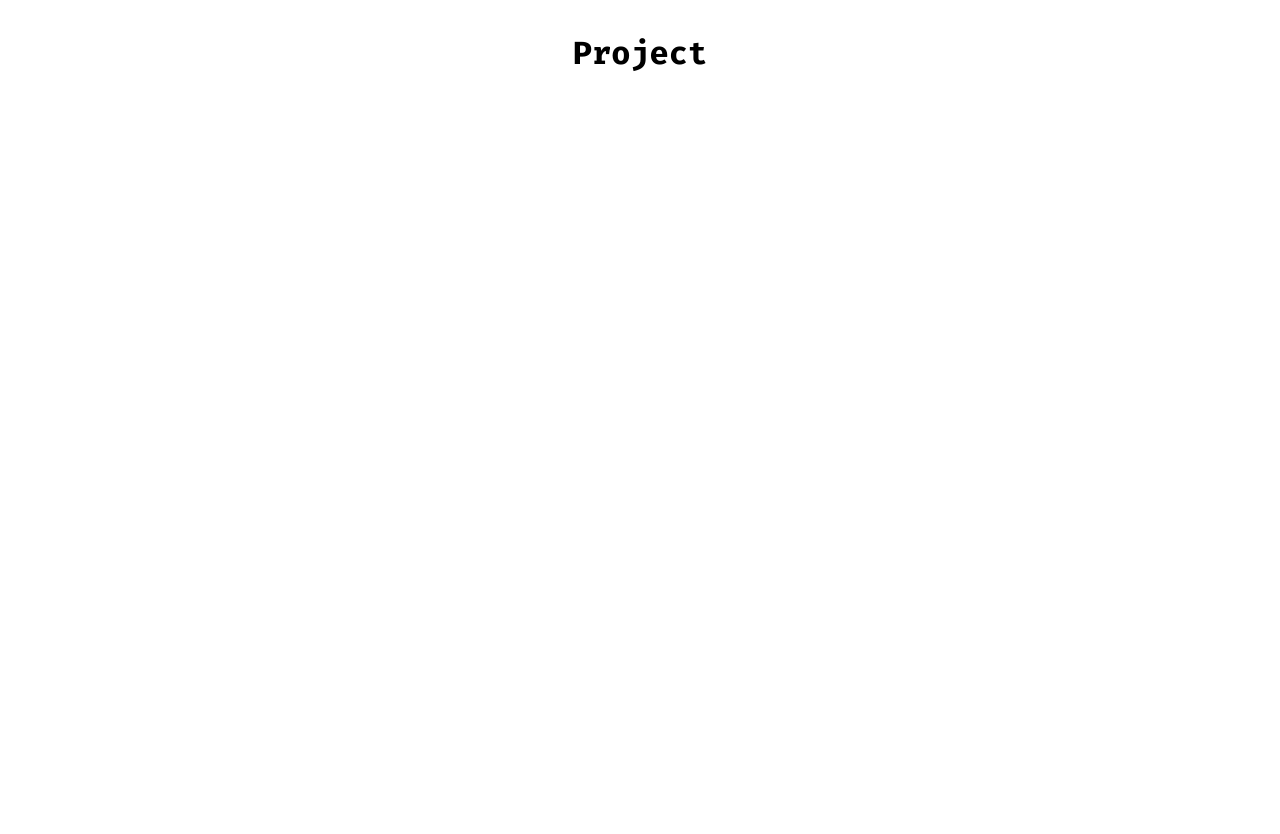
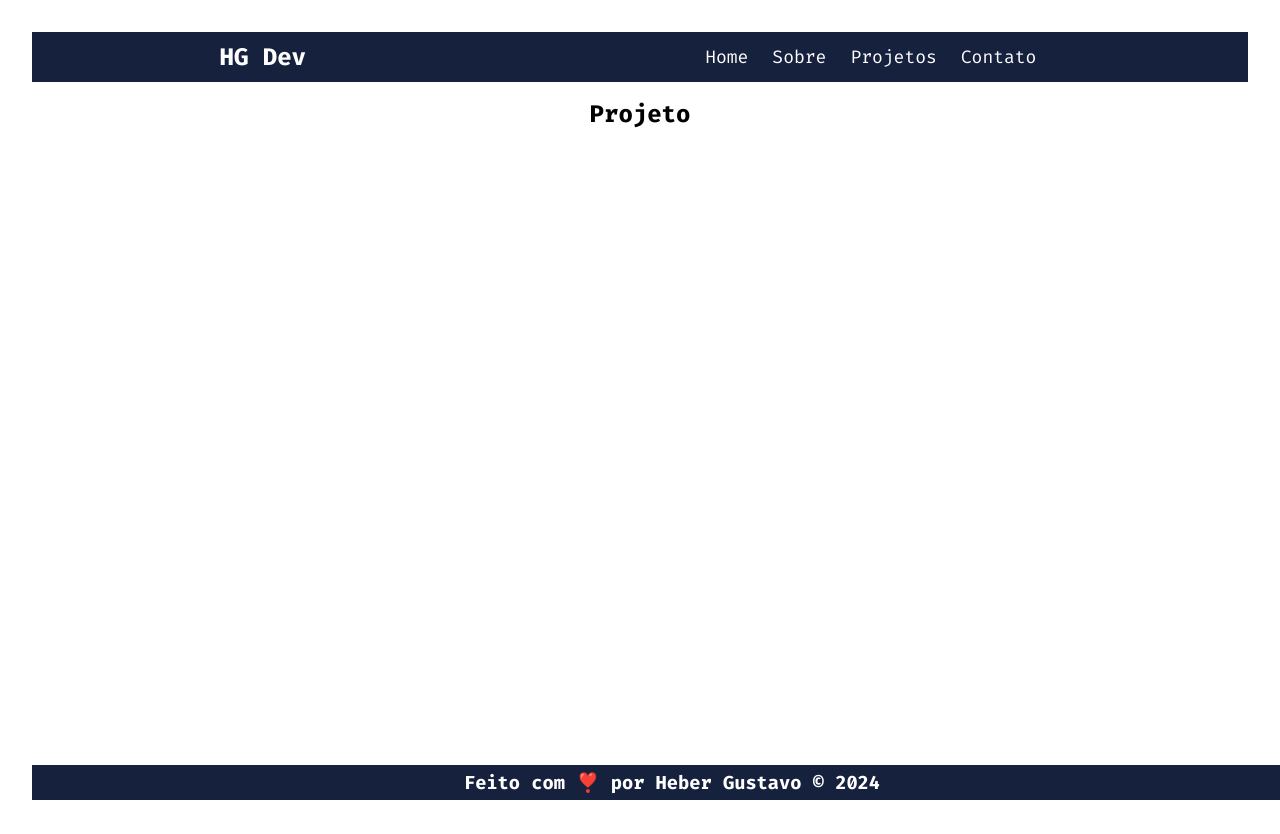
Before and after one commit to heberGustavo/portifolio, a React (Vite) app in the folder portfolio/: page /project in a window 1280 px wide. Before the commit the page ends 800 px from the top, so only its background shows below. Built offline with nearby package versions, Linux system fonts and the light colour scheme.

Commit message:
General Adjustment and creating Not Found page

```diff
--- a/portfolio/src/components/Container/Container.module.css
+++ b/portfolio/src/components/Container/Container.module.css
@@ -1,7 +1,9 @@
-.container{
+.container {
+    width: 100%;
+    min-height: 90vh;
     display: flex;
+    flex-direction: column;
     align-items: center;
-    justify-content: space-evenly;
-    height: 80vh;
-    min-height: 100%;
+    padding-block: 1rem;
+    gap: 1rem;
 }
--- a/portfolio/src/components/Container/index.jsx
+++ b/portfolio/src/components/Container/index.jsx
@@ -1,13 +1,8 @@
 import styles from "./Container.module.css";
 
+// eslint-disable-next-line react/prop-types
 function Container({ children }) {
-    return(
-        <>
-            <section className={styles.container}>
-                { children }
-            </section>
-        </>
-    );
+  return <section className={styles.container}>{children}</section>;
 }
 
 export default Container;
--- a/portfolio/src/pages/About/index.jsx
+++ b/portfolio/src/pages/About/index.jsx
@@ -1,14 +1,13 @@
-import styles from "./About.module.css";
 import Header from "../../components/Header";
 import Footer from "../../components/Footer";
 import Container from "../../components/Container";
 
 function About() {
     return(
-        <section className={styles.container}>
+        <section>
             <Header />
             <Container>
-                <h1>About</h1>
+                <h2>About</h2>
             </Container>
             <Footer />
         </section>
--- a/portfolio/src/pages/Contact/index.jsx
+++ b/portfolio/src/pages/Contact/index.jsx
@@ -1,6 +1,16 @@
+import Header from "../../components/Header"
+import Container from "../../components/Container"
+import Footer from "../../components/Footer"
+
 function Contact() {
     return(
-        <h1>Contact</h1>
+        <section>
+           <Header />
+            <Container>
+                <h2>Contato</h2>
+            </Container>
+            <Footer />
+        </section>
     );
 }
 
--- /dev/null
+++ b/portfolio/src/pages/NotFound/NotFound.module.css
@@ -0,0 +1,17 @@
+.notFound{
+    margin: auto;
+    text-align: center;
+}
+
+.notFound h2{
+    font-size: 2rem;
+}
+
+.notFound h2 span{
+    color: var(--red);
+    font-weight: 900px;
+}
+
+.notFound img{
+    padding: 50px 0;
+}
--- /dev/null
+++ b/portfolio/src/pages/NotFound/index.jsx
@@ -0,0 +1,22 @@
+import styles from "./NotFound.module.css";
+import Header from "../../components/Header"
+import Container from "../../components/Container"
+import Footer from "../../components/Footer"
+
+function NotFound(){
+    return(
+        <section>
+            <Header />
+            <Container>
+                <section className={styles.notFound}>
+                    <h2>Something went wrong!</h2>
+                    <img src="/page-not-found.svg" alt="Page Not Found" />
+                    <h2><span>Page Not Found!</span></h2>
+                </section>
+            </Container>
+            <Footer />
+        </section>
+    );
+}
+
+export default NotFound;
--- a/portfolio/src/pages/Project/index.jsx
+++ b/portfolio/src/pages/Project/index.jsx
@@ -1,6 +1,17 @@
+import Header from "../../components/Header"
+import Container from "../../components/Container"
+import Footer from "../../components/Footer"
+
+
 function Project() {
     return(
-        <h1>Project</h1>
+        <section>
+           <Header />
+            <Container>
+                <h2>Projeto</h2>
+            </Container>
+            <Footer />
+        </section>
     );
 }
 
--- a/portfolio/src/routes.jsx
+++ b/portfolio/src/routes.jsx
@@ -3,6 +3,7 @@ import Home from "./pages/Home";
 import About from "./pages/About";
 import Project from "./pages/Project";
 import Contact from "./pages/Contact";
+import NotFound from "./pages/NotFound";
 
 function AppRoutes(){
     return(
@@ -12,6 +13,7 @@ function AppRoutes(){
                 <Route path="/about" element={ <About />} />
                 <Route path="/project" element={ <Project /> } />
                 <Route path="/contact" element={ <Contact /> } />
+                <Route path="/*" element={ <NotFound /> } />
             </Routes>
         </BrowserRouter>
     );
```
Also changed, not shown: portfolio/public/page-not-found.svg (added).
